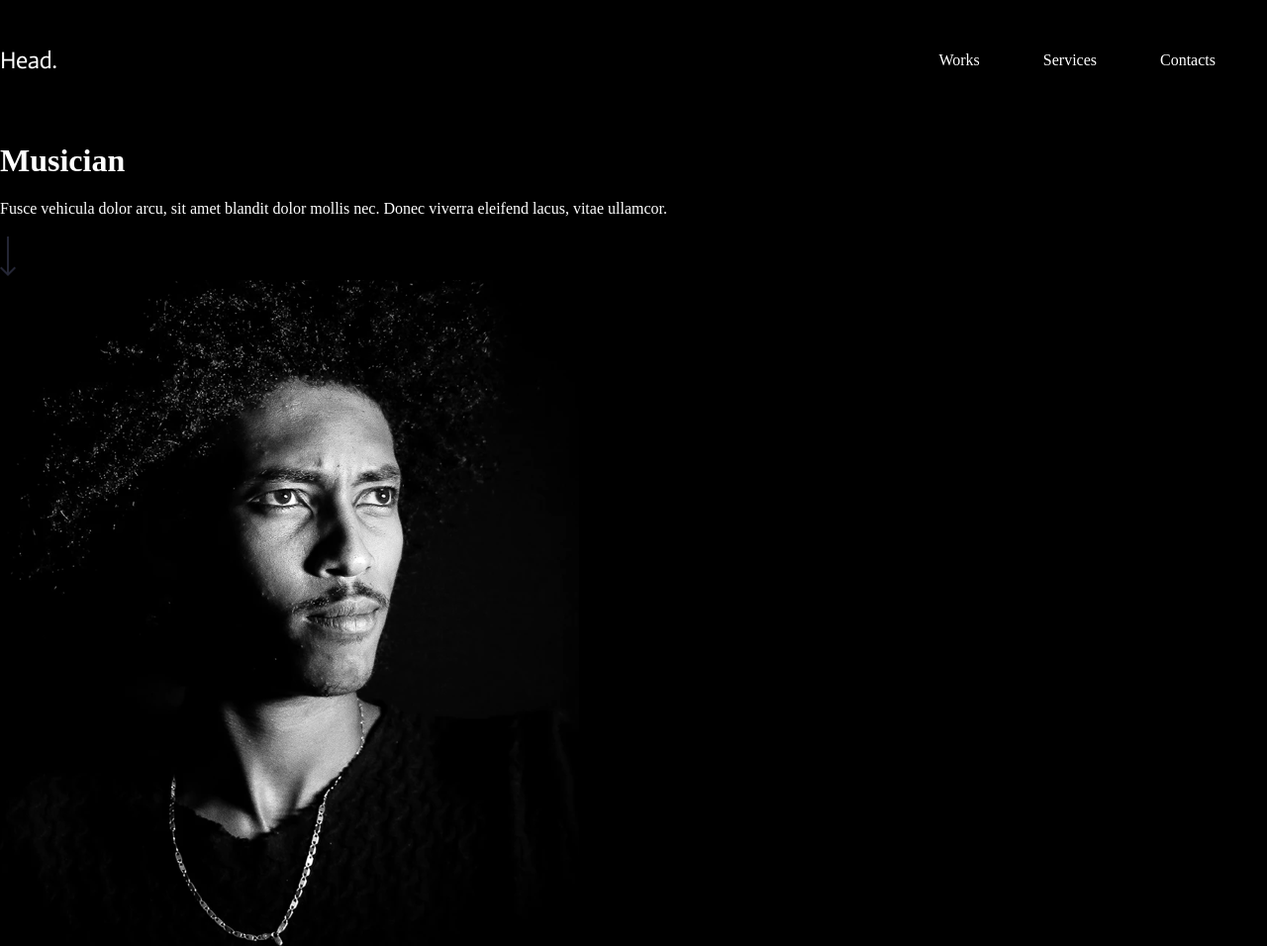
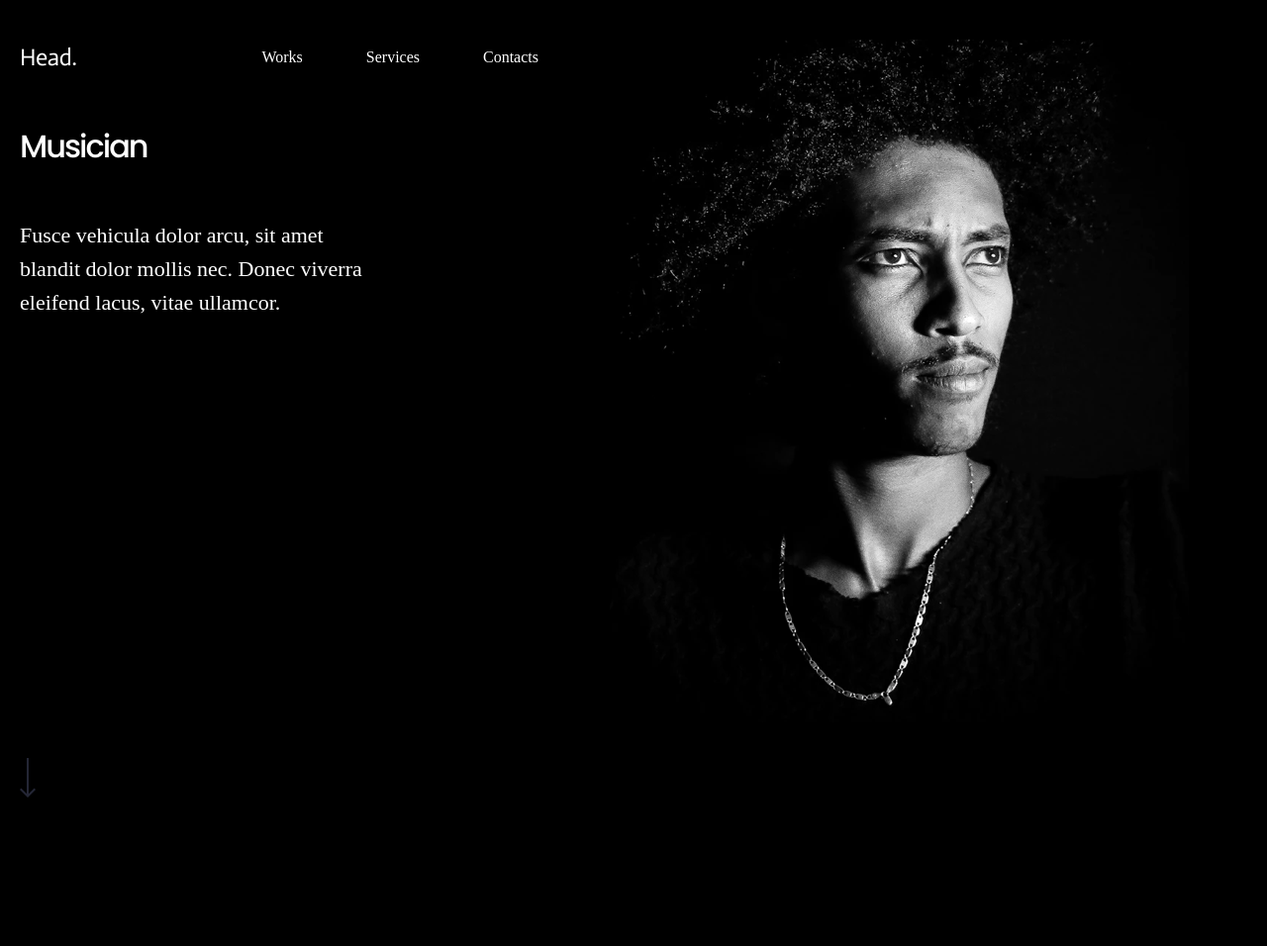
Before and after one commit to Faustina-Acheampong/Responsive-head., a plain HTML site: page index.html in a window 1280 px wide. Shown: the whole page at 99% size. After the commit the page ends 846 px from the top, so only its background shows below. Drawn offline with Linux system fonts and the light colour scheme.

Commit message:
Edited main.scss to style sidebar

```diff
--- a/index.html
+++ b/index.html
@@ -14,6 +14,8 @@
     <title>Responsive Design</title>
 </head>
 <body>
+    <div class="content-container">
+        <div class="sidebar">
             <header>
                 <div class="header-container">
                     <div class="logo">
@@ -28,22 +30,22 @@
                             </ul>
                         </nav>
                     </div>
-
                 </div>
             </header>
-    <section>
-        <div class="content-container">
-            <div class="side">
             <h1>Musician</h1>
             <p>Fusce vehicula dolor arcu, sit amet blandit dolor mollis nec.
             Donec viverra eleifend lacus, vitae ullamcor.</p>
-                <br>
-                <img src="images/Icon.png" alt="dropdown icon">
         </div>
-            <div class="portrait">
+        <div class="sidebar">
+            <div class="portarit">
                 <img src="images/background image.png" alt="photo">
             </div>
         </div>
-    </section>
+    </div>
+    <footer>
+        <div class="icon">
+            <img src="images/Icon.png" alt="dropdown icon">
+        </div>
+    </footer>
 </body>
 </html>
--- a/styles/_header.scss
+++ b/styles/_header.scss
@@ -5,11 +5,10 @@
 }
 .navbar {
     flex-shrink: 0;
-    margin: 50px 20px;
     & ul {
         list-style-type: none;
         display: flex;
-        justify-content: space-evenly;
+        justify-content: left;
         & a {
             color: #FFF;
             font-family: "Source Sans Pro";
--- a/styles/_main.scss
+++ b/styles/_main.scss
@@ -12,3 +12,44 @@ body {
     color: $primary-color;
     background: $background;
 }
+
+.content-container::after {
+    content: "";
+    display: table;
+    clear: both;
+    padding: 1rem;
+}
+
+h1 {
+    font-family: Poppins;
+    font-size: 84px;
+    font-style: normal;
+    font-weight: 500;
+    line-height: 102px; /* 121.429% */
+    letter-spacing: -2px;
+}
+
+.sidebar {
+    float: left;
+    width: 45%;
+    margin-top: 40px;
+    margin-left: 20px;
+    padding-right: 20px;
+ }
+
+.sidebar p {
+    width: 65%;
+    font-family: "Source Sans Pro";
+    font-size: 22px;
+    font-style: normal;
+    font-weight: 400;
+    line-height: 34px; /* 154.545% */
+
+}
+
+.icon {
+    display: flex;
+    align-items: baseline;
+    margin-bottom: 40px;
+    margin-left: 20px;
+}
```
Also changed, not shown: styles/index.css. Lines whose indentation alone changed are shown as unchanged.
